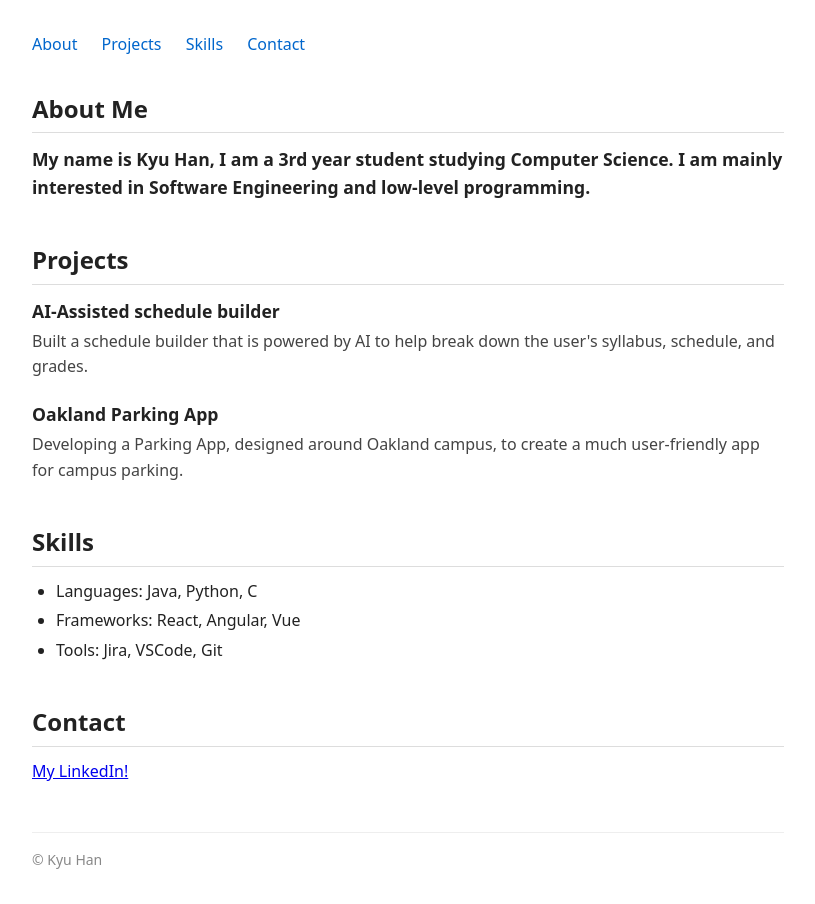
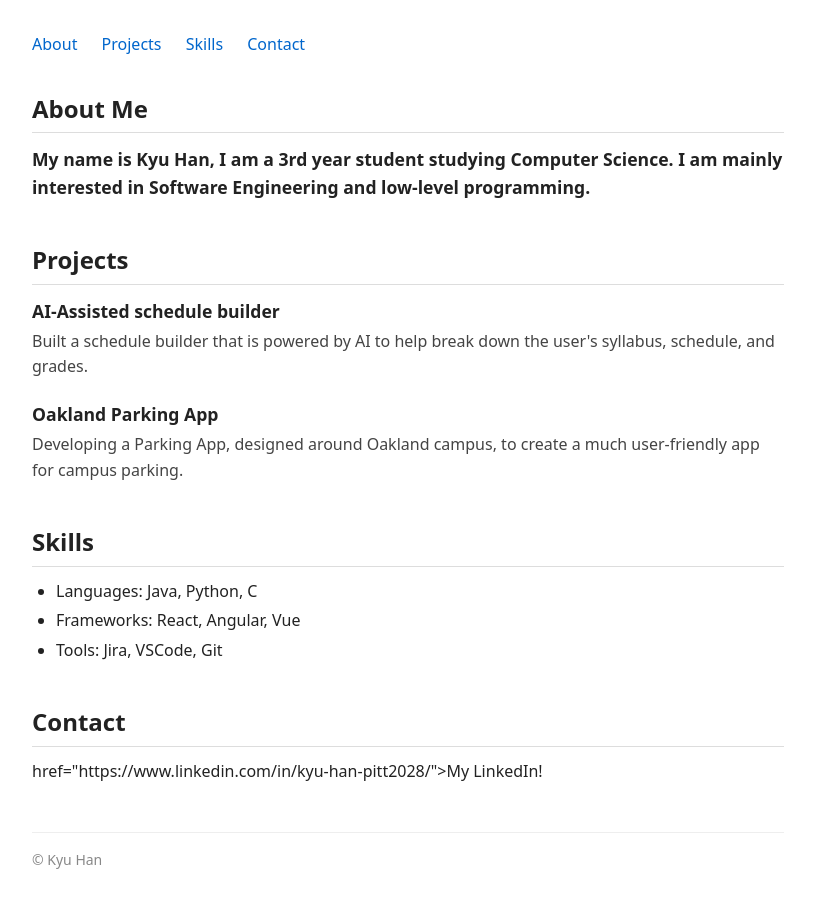
Before and after one commit to kyuhan28/portfoliocs1530, a plain HTML site: page index.html in a window 1280 px wide. Shown: the whole page, without its empty margins (232-1047 px from the left). Drawn offline with Linux system fonts and the light colour scheme.

Commit message:
fixed it again

```diff
--- a/index.html
+++ b/index.html
@@ -71,7 +71,7 @@
       <h2>Contact</h2>
       <!-- TODO: Replace href="#" with a real link (e.g., mailto:you@example.com or your LinkedIn URL) -->
       <!-- TODO: Replace the link text with something descriptive, e.g. "Email me" or "LinkedIn" -->
-      <p><a href="https://www.linkedin.com/in/kyu-han-pitt2028/">My LinkedIn!</a></p>
+      <p><a> href="https://www.linkedin.com/in/kyu-han-pitt2028/">My LinkedIn!</a></p>
     </section>
 
   </main>
```
